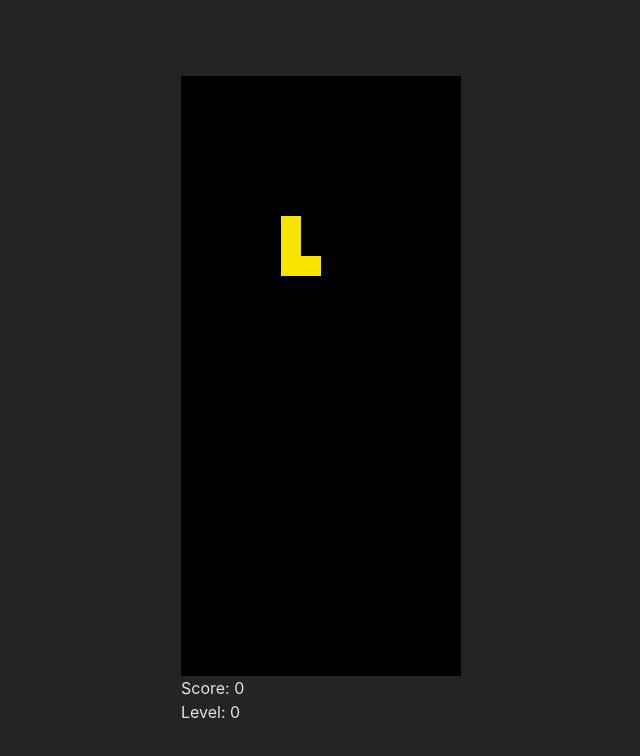
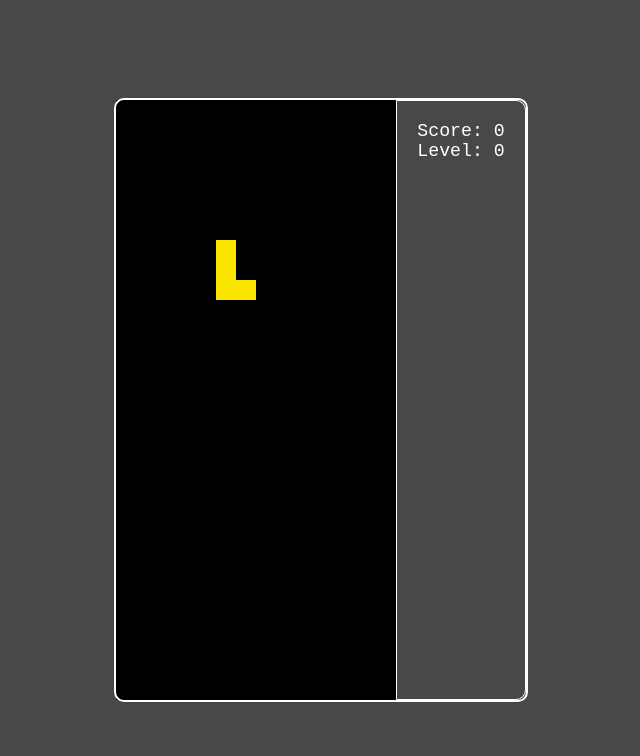
Before and after one commit to AnselmoDelHoyo/tetris-memo, a website built with Vite: page index.html in a window 1280 px wide. Shown: the whole page, without its empty margins (319-959 px from the left). Built offline with nearby package versions, Linux system fonts and the light colour scheme.

Commit message:
Game over modal

```diff
--- a/index.html
+++ b/index.html
@@ -6,11 +6,17 @@
     <title>Tetris Memo</title>
   </head>
   <body>
-    <canvas id="tetris"></canvas>
-    <div>
-      <div>Score: <span id="score"></span></div>
-      <div>Level: <span id="level"></span></div>
-    </div>
+    <main id="game">
+      <canvas id="tetris"></canvas>
+      <div class="data">
+        <div>Score: <span id="score"></span></div>
+        <div>Level: <span id="level"></span></div>
+      </div>
+    </main>
+    <section id="game-over">
+      <h3 class="title">Game Over</h3>
+      <button id="restart">Restart</button>
+    </section>
     <script type="module" src="/main.js"></script>
   </body>
 </html>
--- a/main.js
+++ b/main.js
@@ -14,13 +14,23 @@ canvas.height = BLOCK_SIZE * BOARD_HEIGHT;
 
 context.scale(BLOCK_SIZE, BLOCK_SIZE);
 
+const gameOverModal = document.getElementById("game-over");
+
 // Data
 
 const score = document.getElementById("score");
 const level = document.getElementById("level");
+const restart = document.getElementById("restart");
+
+// Reset game
+
+restart.addEventListener("click", () => {
+  location.reload();
+})
 
 score.textContent = 0;
 level.textContent = 1;
+let gameOver = false;
 
 // Board
 
@@ -108,7 +118,7 @@ function update(time = 0) {
 
   level.textContent = Math.floor((Number(score.textContent) / 100));
 
-  draw();
+  if (!gameOver) draw();
   window.requestAnimationFrame(update);
 }
 
@@ -204,7 +214,8 @@ function solidifyPiece() {
 
   // Game Over
   if (checkCollision()) {
-    window.alert("Game Over!! Sorry");
+    gameOverModal.style.visibility = "visible";
+    gameOver = true;
     board.forEach((row) => row.fill(0));
   }
 }
--- a/style.css
+++ b/style.css
@@ -1,25 +1,73 @@
-:root {
-  font-family: Inter, system-ui, Avenir, Helvetica, Arial, sans-serif;
-  line-height: 1.5;
-  font-weight: 400;
 
-  color-scheme: dark light;
-  color: rgba(255, 255, 255, 0.87);
-  background-color: #242424;
-
-  font-synthesis: none;
-  text-rendering: optimizeLegibility;
-  -webkit-font-smoothing: antialiased;
-  -moz-osx-font-smoothing: grayscale;
-}
 
 *  {
+  font-family: monospace;
   padding: 0;
   margin: 0;
+  box-sizing: border-box;
 }
 
 body {
+  font-size: 1.4rem;
+  width: 100%;
   height: 100vh;
   display: grid;
+  background-color: #484848;
+  color: #ffffff;
   place-content: center;
 }
+
+#game {
+  width: 100%;
+  height: 100%;
+  display: flex;
+  justify-content: center;
+  align-items: flex-start;
+  flex-direction: row;
+
+  border: 2px solid #ffffff;
+  border-radius: 10px;
+
+  #tetris {
+    position: relative;
+    z-index: -1;
+  }
+
+  .data {
+    height: 100%;
+    border: 1px solid #ffffff;
+    border-radius: 0 10px 10px 0;
+    padding: 20px;
+  }
+}
+
+#game-over {
+  position: absolute;
+  width: 100%;
+  height: 100%;
+  background-color: #0000008c;
+  display: flex;
+  visibility: hidden;
+  flex-direction: column;
+  justify-content: center;
+  align-items: center;
+  gap: 18px;
+  user-select: none;
+  text-transform: uppercase;
+
+  .title {
+    letter-spacing: 10px;
+    font-size: 2.5rem;
+  }
+}
+
+button {
+  padding: 10px 20px;
+  border: none;
+  border-radius: 4px;
+  cursor: pointer;
+
+}
+button:hover {
+  opacity: .5;
+}
```
